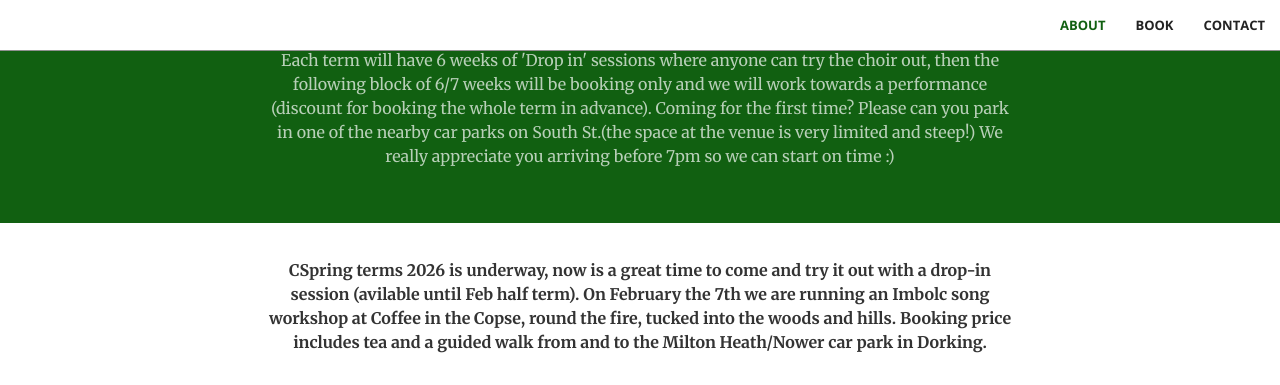
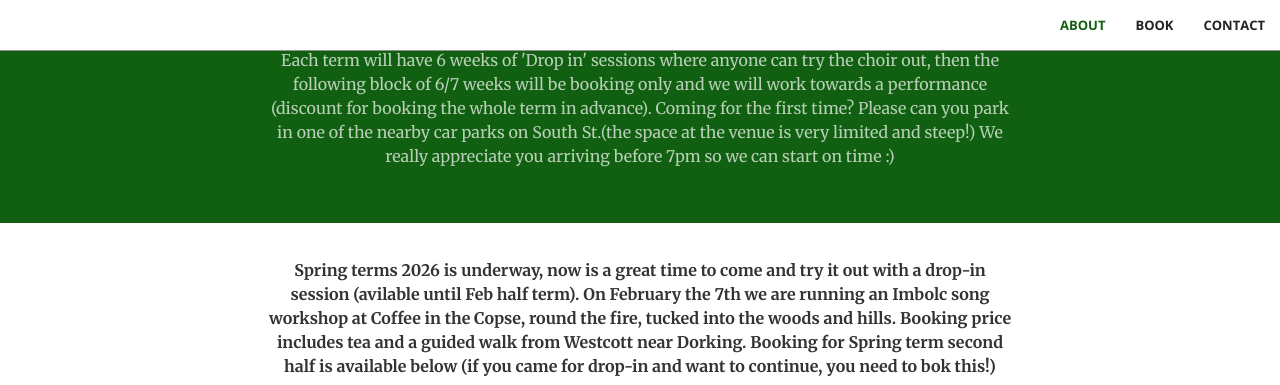
Before and after one commit to thewildchoir/thewildchoir-website, a Jekyll site: the page built from index.html, in a window 1280 px wide and 900 px high, scrolled down 1095 px, cut to the strip 0-385 px from the top of the window. Built offline with Jekyll 4.4.1, drawn with Linux system fonts in a browser that asks for light colours; part of the change alters nothing that is shown.

Commit message:
Update booking.html

```diff
--- a/_includes/booking.html
+++ b/_includes/booking.html
@@ -2,7 +2,7 @@
     <div class="container">
        <div class="row">
             <div class="col-lg-8 col-lg-offset-2 text-center">
-                <p class="text-book"><b> CSpring terms 2026 is underway, now is a great time to come and try it out with a drop-in session (avilable until Feb half term). On February the 7th we are running an Imbolc song workshop at Coffee in the Copse, round the fire, tucked into the woods and hills. Booking price includes tea and a guided walk from and to the Milton Heath/Nower car park in Dorking.
+                <p class="text-book"><b> Spring terms 2026 is underway, now is a great time to come and try it out with a drop-in session (avilable until Feb half term). On February the 7th we are running an Imbolc song workshop at Coffee in the Copse, round the fire, tucked into the woods and hills. Booking price includes tea and a guided walk from Westcott near Dorking. Booking for Spring term second half is available below (if you came for drop-in and want to continue, you need to bok this!)
                     </p>
 <script async
   src="https://js.stripe.com/v3/buy-button.js">
@@ -22,6 +22,15 @@
   publishable-key="pk_live_51NYTozLwjurA75EIhk2EBRw1z2zc9OpOjDrSu8yy9bL1Hjqpv2U9MbkAIBroLDxn40LiSmh58qRFbD1G05o0DyOp00jys1Q34B"
 >
 </stripe-buy-button>
+                <script async
+  src="https://js.stripe.com/v3/buy-button.js">
+</script>
+
+<stripe-buy-button
+  buy-button-id="buy_btn_1Sx9hdLwjurA75EI0LJ6xkMC"
+  publishable-key="pk_live_51NYTozLwjurA75EIhk2EBRw1z2zc9OpOjDrSu8yy9bL1Hjqpv2U9MbkAIBroLDxn40LiSmh58qRFbD1G05o0DyOp00jys1Q34B"
+>
+</stripe-buy-button>
 
             </div>
         </div>
```
